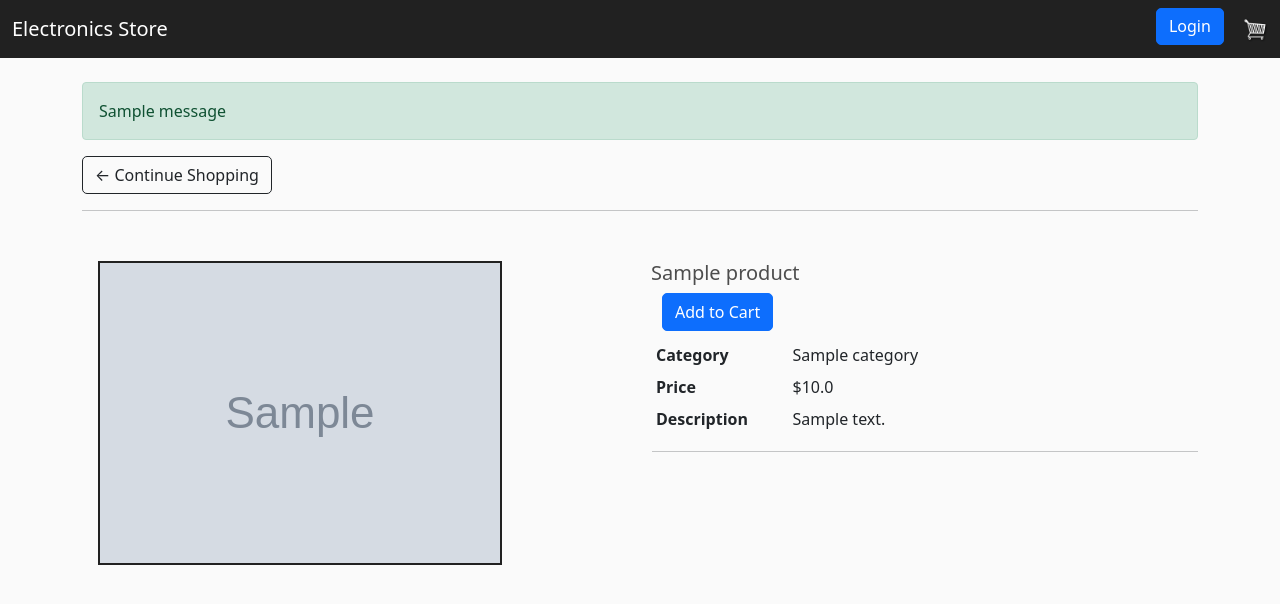
After one commit to StanislavDzugov/DjangoEstore, a Django app: page /product-details/1 in a window 1280 px wide. The commit adds this page. Shown: the top 604 px of the page. Run offline with Django 3.2, Linux system fonts and the light colour scheme; tables that the repository leaves empty hold one stand-in row (values such as "Sample post"); grey boxes marked "Sample" are stand-in pictures; one stand-in notice (Sample message) is shown; some libraries are stand-ins or nearby versions.

Commit message:
add product details

```diff
--- a/store/models.py
+++ b/store/models.py
@@ -30,6 +30,7 @@ class Product(models.Model):
     price = models.FloatField()
     digital = models.BooleanField(default=False, null=True, blank=True)
     image = models.ImageField()
+    description = models.TextField(null=True)
 
     def __str__(self):
         return self.name
--- /dev/null
+++ b/store/templates/store/messages.html
@@ -0,0 +1,10 @@
+
+{% if messages %}
+    <div class="messages">
+    {% for message in messages %}
+    <div{% if message.tags %} class="alert alert-sm alert-{{ message.tags }}"{% endif %}>
+        {{ message }}
+    </div>
+    {% endfor %}
+    </div>
+{% endif %}
--- /dev/null
+++ b/store/templates/store/product_detail.html
@@ -0,0 +1,65 @@
+{% extends 'store/main.html' %}
+{% load static %}
+{% block content %}
+    <section class="mb-5">
+    {% include 'store/messages.html' %}
+    <a  class="btn btn-outline-dark" href="{% url 'store' %}">&#x2190; Continue Shopping</a>
+                <hr>
+    <div style="margin-top: 50px" class="row">
+    <div class="col-md-6 mb-4 mb-md-0">
+
+      <div id="mdb-lightbox-ui"></div>
+
+        <div class="row product-gallery mx-1">
+            <figure class="view overlay rounded z-depth-1 main-img">
+                <img style="border: 2px solid #212121;" src="{{ product.imageURL }}"
+                  class="img-fluid z-depth-1">
+              </a>
+            </figure>
+        </div>
+
+
+    </div>
+    <div class="col-md-6">
+    <div style="padding-left: 10px" class="container">
+        <div class="row">
+            <div style="width: 470px; padding-left: 1px" class="col-ms-4">
+                <h5>{{ product.name }}</h5>
+            </div>
+            <div style="width: 150px" class="col-ms-4">
+                {% if user.is_authenticated %}
+                    <form action="{% url 'product-details' product.pk %}" method="POST">
+                    {% csrf_token %}
+                    <button type="submit" class="btn btn-primary btn-md mr-1 mb-2">Add to Cart</button>
+                    </form>
+                    {% else %}
+                    <a href="{% url 'login' %}" class="btn btn-primary btn-md mr-1 mb-2">Add to Cart</a>
+                {% endif %}
+            </div>
+        </div>
+    </div>
+      <div class="table-responsive">
+        <table class="table table-sm table-borderless mb-0">
+          <tbody>
+            <tr>
+              <th class="pl-0 w-25" scope="row"><strong>Category</strong></th>
+              <td>{{ product.category }}</td>
+            </tr>
+            <tr>
+              <th class="pl-0 w-25" scope="row"><strong>Price</strong></th>
+              <td>${{ product.price}}</td>
+            </tr>
+            <tr>
+              <th class="pl-0 w-25" scope="row"><strong>Description</strong></th>
+              <td>{{ product.description }}</td>
+            </tr>
+          </tbody>
+        </table>
+      </div>
+
+         <hr>
+    </div>
+  </div>
+
+</section>
+{% endblock content %}
--- a/store/urls.py
+++ b/store/urls.py
@@ -8,5 +8,6 @@ urlpatterns = [
     path('register/', views.register, name='register'),
     path('login/', views.login_user, name='login'),
     path('logout/', views.logout_user, name='logout'),
+    path('product-details/<str:pk>', views.product_details, name='product-details')
     # path('add-to-cart/', views.add_to_cart, name='add-to-cart')
 ]
--- a/store/views.py
+++ b/store/views.py
@@ -1,5 +1,3 @@
-from random import randint
-
 from django.core.paginator import Paginator
 from django.shortcuts import render, redirect
 from .models import *
@@ -8,7 +6,6 @@ from django.contrib import messages
 from django.contrib.auth import authenticate, login, logout
 from django.contrib.auth.decorators import login_required
 from .forms import CreateUserForm
-import json
 
 
 # Create your views here.
@@ -129,3 +126,22 @@ def checkout(request):
         'cart_items': cart_items
     }
     return render(request, 'store/checkout.html', context)
+
+
+def product_details(request, pk):
+    product = Product.objects.get(pk=pk)
+    if request.method == 'POST':
+        if request.user.is_authenticated:
+            customer = request.user.customer
+            order, created = Order.objects.get_or_create(customer=customer, complete=False)
+            order_item, created = OrderItem.objects.get_or_create(order=order, product=product)
+            if not created:
+                order_item.quantity += 1
+            else:
+                order_item.quantity = 1
+            order_item.save()
+            messages.success(request, 'Product added to cart successfully')
+
+    context = {'product': product}
+
+    return render(request, 'store/product_detail.html', context)
```
Also changed, not shown: store/templates/store/store.html (+17 -4 lines).
